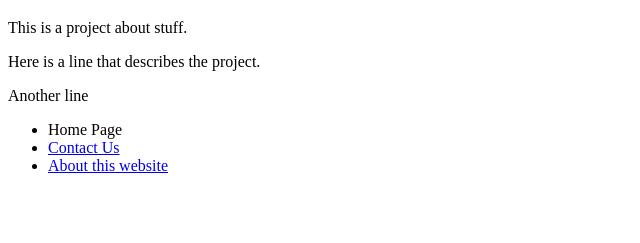
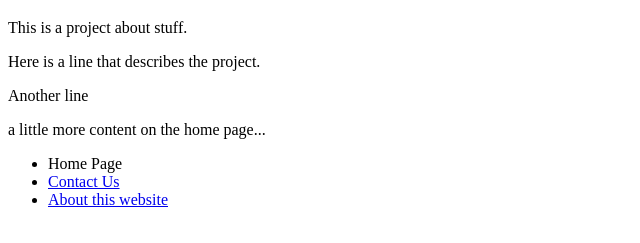
Before and after one commit to elysianau/testrepo, a plain HTML site: page index.html in a window 1280 px wide. Shown: the part 61-304 px from the top of the page, without its empty margins (0-640 px from the left). Drawn offline with Linux system fonts and the light colour scheme.

Commit message:
correcting errors [2]

```diff
--- a/index.html
+++ b/index.html
@@ -17,6 +17,8 @@
 
 <p>Another line</p>
 
+<p>a little more content on the home page...</p>
+
 <ul>
 	<li>Home Page</li>
 	<li><a href="/contact.html">Contact Us</a></li>
```
